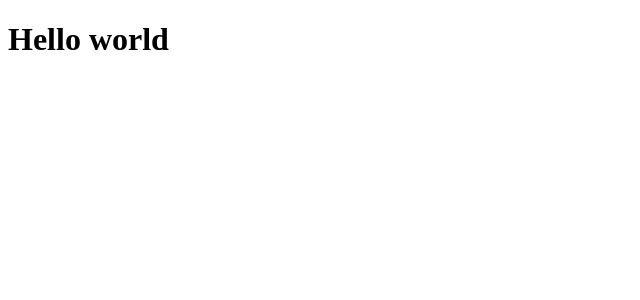
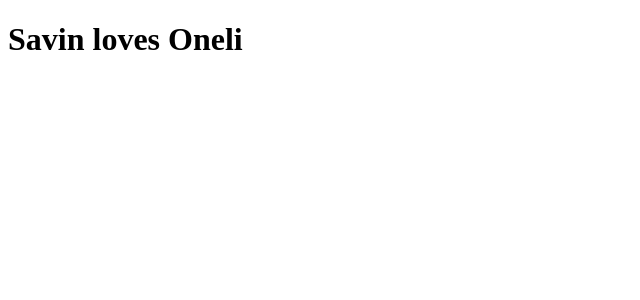
Before and after one commit to savin-dev/English-leaning-web-app, a React (Create React App) app: page / in a window 1280 px wide. Shown: the top 300 px of the page, without its empty margins (0-640 px from the left). Built offline with nearby package versions, Linux system fonts and the light colour scheme.

Commit message:
create the first stage component

```diff
--- a/src/components/Login.jsx
+++ b/src/components/Login.jsx
@@ -1,12 +1,19 @@
-import React, { Component } from 'react'
+import React, { Component } from 'react';
 
 export class Login extends Component {
+    constructor(props){
+        super(props);
+        this.state={
+        name : 'Savin',
+        girl : 'Oneli'
+        }
+    }
     render() {
         return (
             <div>
-                <h1>Hello world</h1>
+                <h1>{this.state.name} loves {this.state.girl}</h1>
             </div>
-        )
+        );
     }
 }
 
```
Also changed, not shown: 1 other file (tests, documents, lock files or other folders).
